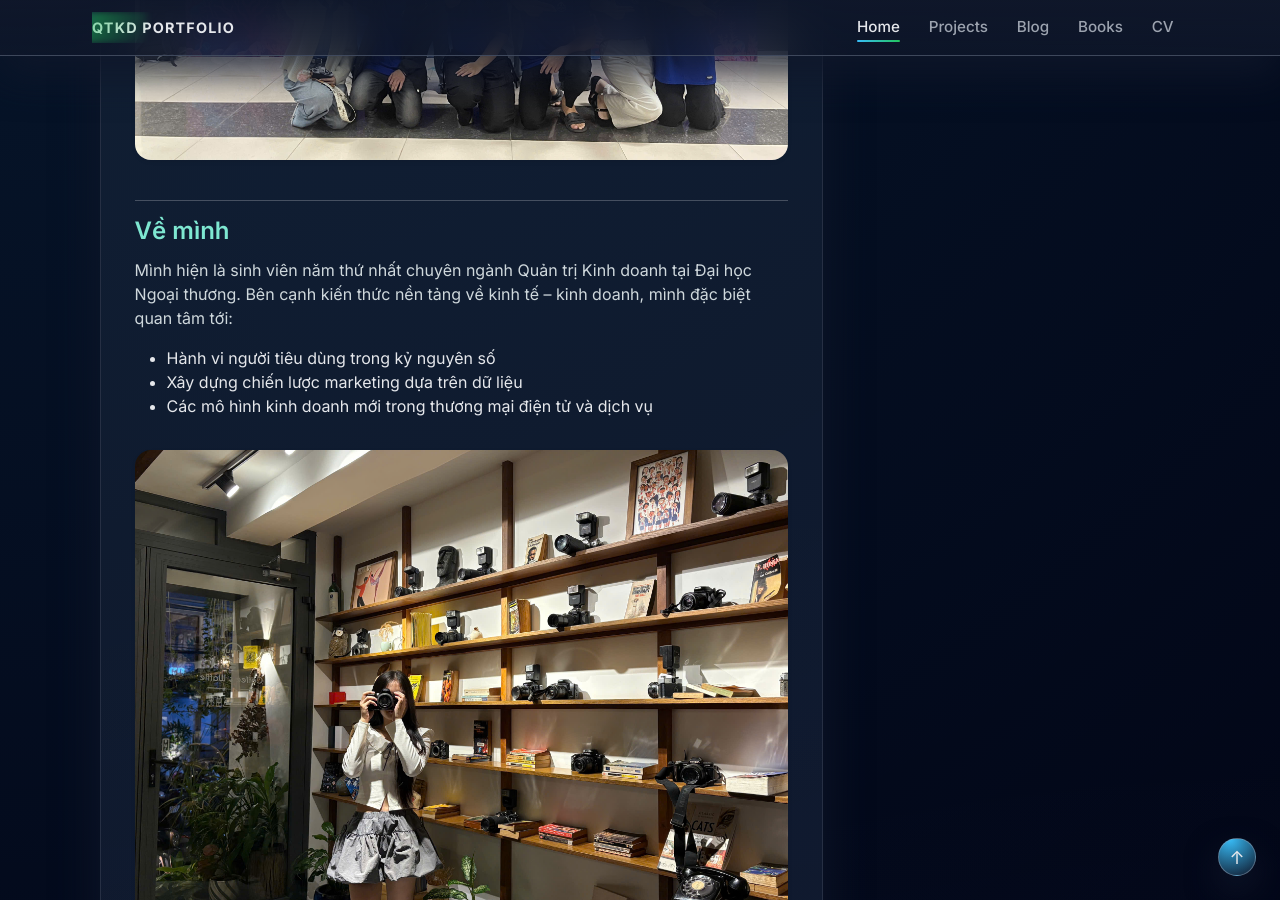
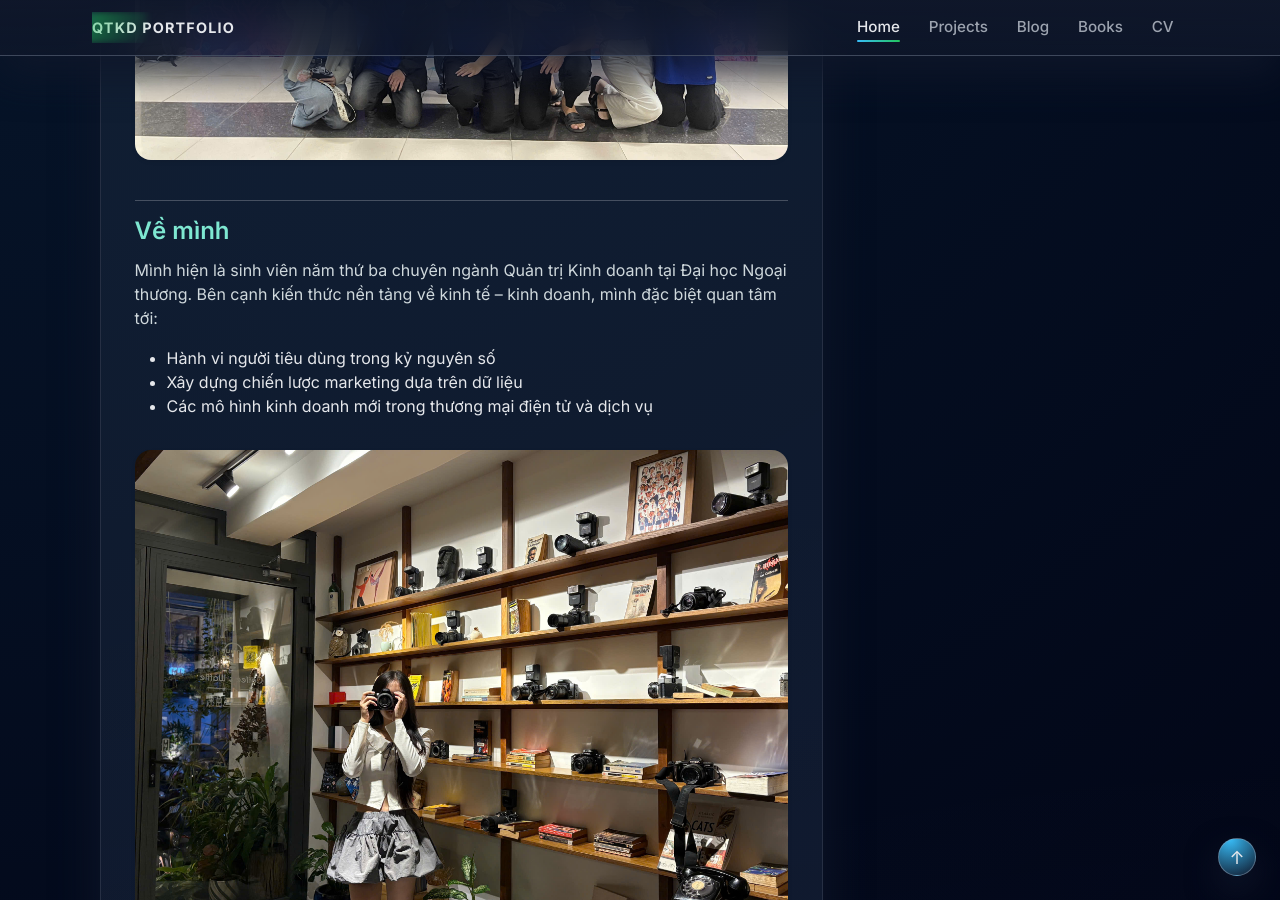
Before and after one commit to nguyenthiquynhchivnex/github-portfolio, a Jekyll site: the page built from index.md, in a window 1280 px wide and 900 px high, scrolled down 757 px. Built offline with Jekyll 4.4.1, drawn with Linux system fonts in a browser that asks for light colours.

Commit message:
add finally 3

```diff
--- a/index.md
+++ b/index.md
@@ -38,7 +38,7 @@ title: "Home"
 </h2>
 
 <p style="color:#cfd8dc;">
-  Mình hiện là sinh viên năm thứ nhất chuyên ngành Quản trị Kinh doanh tại Đại học Ngoại thương.
+  Mình hiện là sinh viên năm thứ ba chuyên ngành Quản trị Kinh doanh tại Đại học Ngoại thương.
   Bên cạnh kiến thức nền tảng về kinh tế – kinh doanh, mình đặc biệt quan tâm tới:
 </p>
 
```
Also changed, not shown: _pages/projects.md (+2 -4 lines), assets/images/avatar.jpg, assets/images/favicon.jpg, assets/images/project1.jpg (added), assets/images/project2.jpg (added), 1 other file.
